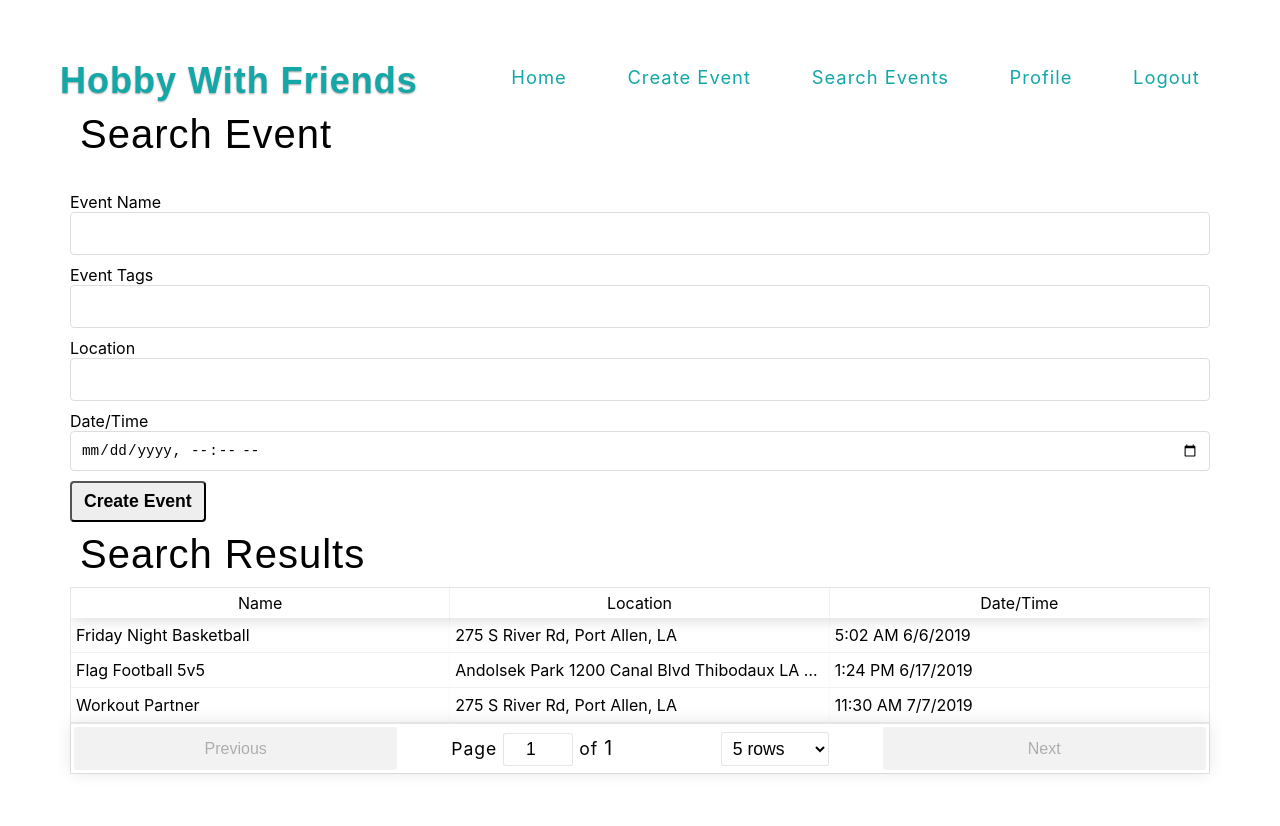
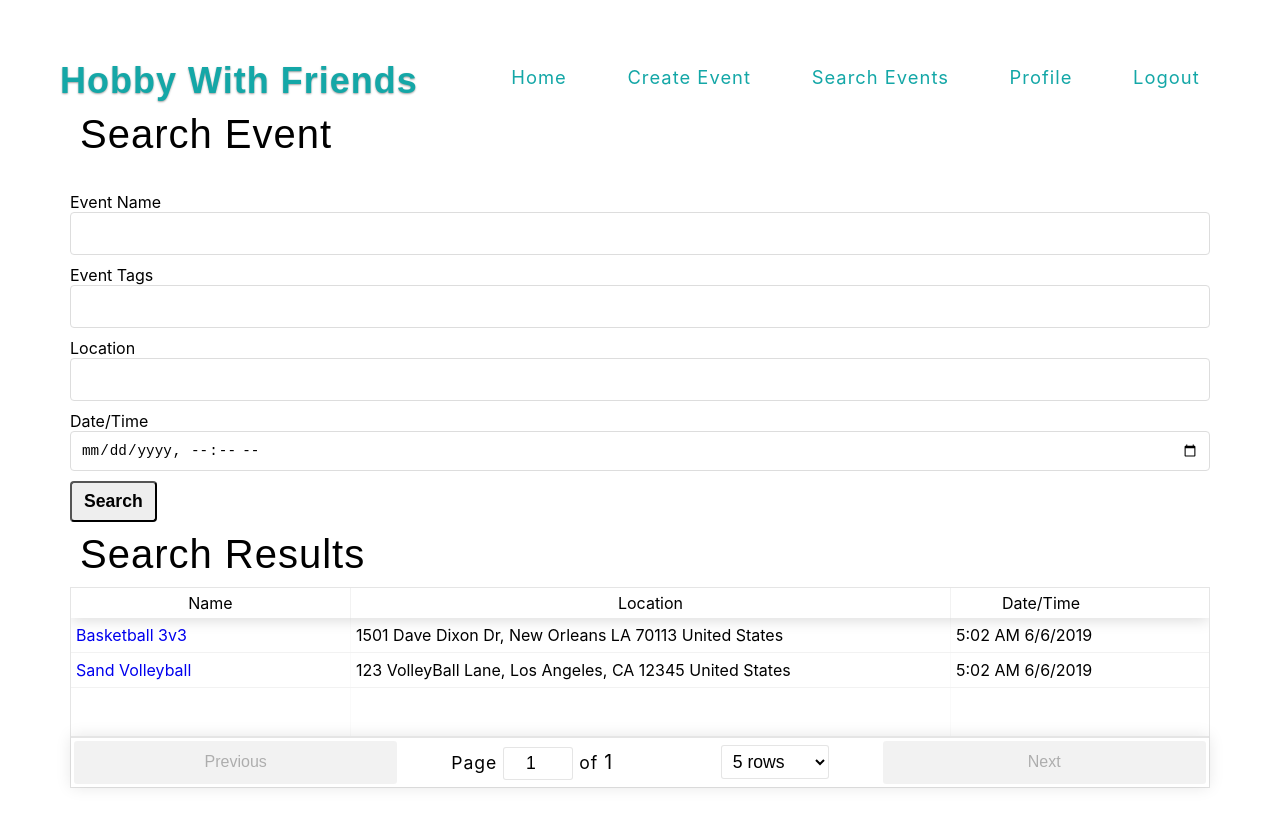
Before and after one commit to amichot/hobby-with-friends, a React (Create React App) app: page /search in a window 1280 px wide. Shown: the top 826 px of the page. Built offline with nearby package versions, Linux system fonts and the light colour scheme.

Commit message:
adding state

```diff
--- a/src/components/App/App.js
+++ b/src/components/App/App.js
@@ -24,12 +24,32 @@ function App(props) {
       information:
         'Want eight people total for one sub on each team. Get there 30 minutes early for warmups',
     },
+    {
+      id: 2,
+      name: 'Sand Volleyball',
+      tags: 'volleyball',
+      location: '123 VolleyBall Lane, Los Angeles, CA 12345 United States',
+      date: MyDateFormat(new Date()),
+      information: 'Looking for 5 people total for some fun in the sun',
+    },
   ];
+  const testUsers = [
+    {id: 1, name: 'Jake'},
+    {id: 2, name: 'Sally'},
+    {id: 3, name: 'Bill'},
+    {id: 4, name: 'Carl'},
+    {id: 5, name: 'Bobby'},
+  ];
+
   const [events, setEvents] = useState(newEvent);
-  console.log(events);
+  const [users, setUsers] = useState(testUsers);
 
   function updateEvents(e) {
     return setEvents(e);
+  }
+
+  function updateUsers(e) {
+    return setUsers(e);
   }
 
   function addEvent(e = {}) {
@@ -80,7 +100,7 @@ function App(props) {
             <Route
               path="/event/:eventid"
               render={routeProps => (
-                <EventPage {...routeProps} events={events} />
+                <EventPage {...routeProps} events={events} users={users} />
               )}
             />
             <Route path="/profile" component={UserProfilePage} />
--- a/src/components/Event/Event.js
+++ b/src/components/Event/Event.js
@@ -1,40 +1,40 @@
 import React from 'react';
-import {Button, Li, Span, MyDateFormat} from '../Utils/Utils';
+
+import {Button, Li, Span} from '../Utils/Utils';
+import {findEvent} from '../EventHelpers/EventHelpers';
 import UsersAttending from './UsersAttending';
 
 export default function Event(props) {
-  let users = ['John', 'Jake', 'Sam', 'Bill'];
+  const getEvent = findEvent(props.events, props.match.params);
+
   return (
     <React.Fragment>
       <ul className="EventInfo">
         <Li key="name" className="event_name">
           Event Name: <br />
-          <Span> John Doe </Span>
+          <Span> {getEvent.name} </Span>
         </Li>
         <Li key="tags" className="event_tags">
           Event Tags: <br />
-          <Span> Baseball, Basketball, Weight Lifting, Online Gaming </Span>
+          <Span> {getEvent.tags} </Span>
         </Li>
         <Li key="location" className="location">
           Event Location: <br />
-          <Span>1501 Dave Dixon Dr New Orleans, LA 70113 United States</Span>
+          <Span>{getEvent.location}</Span>
         </Li>
         <Li key="date" className="date_time">
           Date/Time: <br />
-          <Span> {MyDateFormat(new Date('2019-06-17T13:24:00'))} </Span>
+          <Span> {getEvent.date} </Span>
         </Li>
         <Li key="information" className="Additional_information">
           Additional Information: <br />
-          <Span>
-            Ligula curabitur fermentum turpis ante laoreet amet turpis curabitur
-            nec curabitur torquent dolor elementum
-          </Span>
+          <Span>{getEvent.information}</Span>
         </Li>
 
         <Button type="submit">Join Event</Button>
       </ul>
       <h3>Attending Users</h3>
-      <UsersAttending users={users} />
+      <UsersAttending users={props.users} />
     </React.Fragment>
   );
 }
--- a/src/components/Event/UsersAttending.js
+++ b/src/components/Event/UsersAttending.js
@@ -2,11 +2,11 @@ import React from 'react';
 import {Button, Ul, Li, Span} from '../Utils/Utils';
 
 export default function Event(props) {
-  let users = this.props.users;
+  let users = props.users;
   let getUsers = users.map(user => {
     return (
-      <Li>
-        <Span className="user">{user}</Span>{' '}
+      <Li key={user.id}>
+        <Span className="user">{user.name}</Span>{' '}
         <Button className="kick" type="submit">
           remove
         </Button>
--- a/src/components/EventHelpers/EventHelpers.js
+++ b/src/components/EventHelpers/EventHelpers.js
@@ -0,0 +1,5 @@
+export const findEvent = (events, eventId) => {
+  return events.find(event => {
+    return event.id === Number(eventId.eventid);
+  });
+};
--- a/src/components/Home/Home.js
+++ b/src/components/Home/Home.js
@@ -1,23 +1,24 @@
 import React from 'react';
+import {Link} from 'react-router-dom';
 
 import {Table} from '../Utils/Utils';
 
-import 'react-table/react-table.css';
+export default function Home(props) {
+  props.events.forEach(e => {
+    e['name'] = <Link to={`/event/${e['id']}`}>{e['name']}</Link>;
+  });
 
-export default function Home(props) {
   const data = props.events;
 
   const columns = [
     {
-      Header: 'id',
-      accessor: 'id',
-    },
-    {
       Header: 'Name',
       accessor: 'name',
+      maxWidth: 280,
+      minWidth: 150,
     },
-    {Header: 'Location', accessor: 'location'},
-    {Header: 'Date/Time', accessor: 'date'},
+    {Header: 'Location', accessor: 'location', maxWidth: 600},
+    {Header: 'Date/Time', accessor: 'date', maxWidth: 180},
   ];
   return (
     <React.Fragment>
--- a/src/components/SearchEvent/SearchEventForm.js
+++ b/src/components/SearchEvent/SearchEventForm.js
@@ -25,7 +25,7 @@ export default function SearchEventForm(props) {
           id="SearchEventForm__date_time"
         />
       </div>
-      <Button type="submit">Create Event</Button>
+      <Button type="submit">Search</Button>
     </form>
   );
 }
--- a/src/components/SearchEvent/SearchEventResults.js
+++ b/src/components/SearchEvent/SearchEventResults.js
@@ -1,34 +1,26 @@
 import React from 'react';
+import {Link} from 'react-router-dom';
 
-import {Table, MyDateFormat} from '../Utils/Utils';
+import {Table} from '../Utils/Utils';
 
 import 'react-table/react-table.css';
 
 export default function SearchEventResults(props) {
-  const data = [
-    {
-      name: 'Friday Night Basketball',
-      location: '275 S River Rd, Port Allen, LA',
-      date: MyDateFormat(new Date()),
-    },
-    {
-      name: 'Flag Football 5v5',
-      location: 'Andolsek Park 1200 Canal Blvd Thibodaux LA 70301',
-      date: MyDateFormat(new Date('2019-06-17T13:24:00')),
-    },
-    {
-      name: 'Workout Partner',
-      location: '275 S River Rd, Port Allen, LA',
-      date: MyDateFormat(new Date('2019-07-07T11:30:00')),
-    },
-  ];
+  props.events.forEach(e => {
+    e['name'] = <Link to={`/event/${e['id']}`}>{e['name']}</Link>;
+  });
+
+  const data = props.events;
+
   const columns = [
     {
       Header: 'Name',
       accessor: 'name',
+      maxWidth: 280,
+      minWidth: 150,
     },
-    {Header: 'Location', accessor: 'location'},
-    {Header: 'Date/Time', accessor: 'date'},
+    {Header: 'Location', accessor: 'location', maxWidth: 600},
+    {Header: 'Date/Time', accessor: 'date', maxWidth: 180},
   ];
   return (
     <React.Fragment>
--- a/src/components/Utils/Utils.js
+++ b/src/components/Utils/Utils.js
@@ -1,9 +1,7 @@
 import React, {useState} from 'react';
-import {Redirect} from 'react-router';
-
+import {Redirect} from 'react-router-dom';
 import {format as formatDate} from 'date-fns';
 import ReactTable from 'react-table';
-//import selectTableHOC from 'react-table/lib/hoc/selectTable';
 import {ReactTableDefaults} from 'react-table';
 
 import './Utils.css';
@@ -81,25 +79,13 @@ export function Section({className, list, ...props}) {
     .join(' ');
   return <section className={classes} {...props} />;
 }
-function test(e) {
-  console.log('i ran', e);
-  return <Redirect to="/create" />;
+export function test(e) {
+  console.log('test ran', e);
+  return <Redirect push to="/create" />;
 }
 
 export function Table({className, ...props}) {
-  return (
-    <ReactTable
-      getTdProps={(state, rowInfo, column, instance) => {
-        return {
-          onClick: e => {
-            test(column);
-          },
-        };
-      }}
-      className={['Table', className].join(' ')}
-      {...props}
-    />
-  );
+  return <ReactTable className={['Table', className].join(' ')} {...props} />;
 }
 
 export function Span({className, ...props}) {
--- a/src/routes/EventPage/EventPage.js
+++ b/src/routes/EventPage/EventPage.js
@@ -1,4 +1,5 @@
 import React from 'react';
+
 import {Section} from '../../components/Utils/Utils';
 import Event from '../../components/Event/Event';
 
@@ -6,7 +7,7 @@ export default function EventPage(props) {
   return (
     <Section className="CreateEvent">
       <h2>Event Name</h2>
-      <Event />
+      <Event {...props} />
     </Section>
   );
 }
--- a/src/routes/HomePage/HomePage.js
+++ b/src/routes/HomePage/HomePage.js
@@ -3,7 +3,6 @@ import Home from '../../components/Home/Home';
 import {Section} from '../../components/Utils/Utils';
 
 export default function LoginPage(props) {
-  console.log(props);
   return (
     <Section className="HomePage">
       <h2>Home Page</h2>
--- a/src/routes/SearchEventPage/SearchEventPage.js
+++ b/src/routes/SearchEventPage/SearchEventPage.js
@@ -8,7 +8,7 @@ export default function LoginPage(props) {
     <Section className="SearchEvent">
       <h2>Search Event</h2>
       <SearchEventForm />
-      <SearchEventResults />
+      <SearchEventResults {...props} />
     </Section>
   );
 }
```
